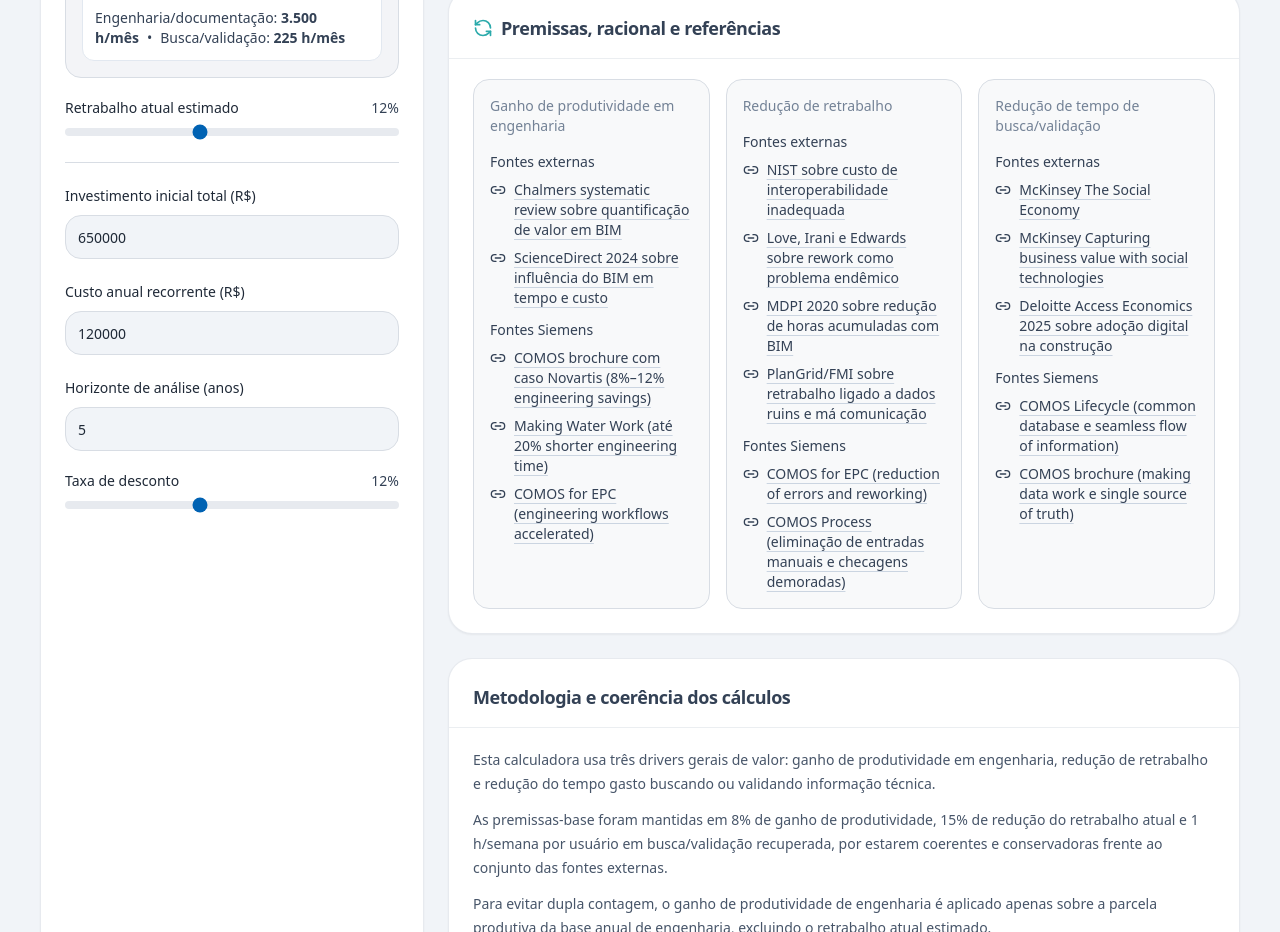
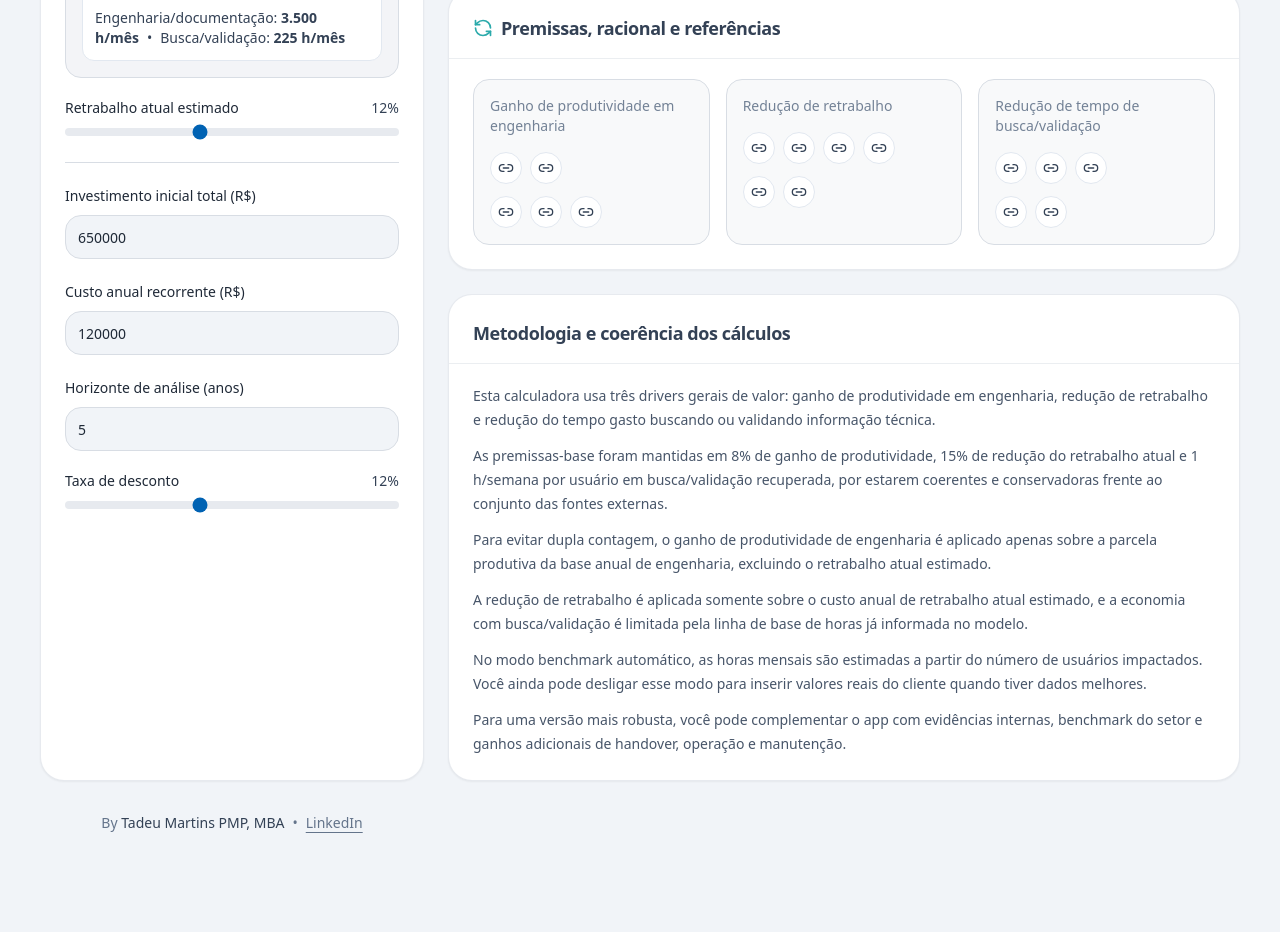
Before and after one commit to TadeuMartins/COMOS_CALCULATOR, a React (Vite) app: page / in a window 1280 px wide. Shown: the part 880-1812 px from the top of the page. After the commit the page ends 1753 px from the top, so only its background shows below. Built offline with nearby package versions, Linux system fonts and the light colour scheme.

Commit message:
fix: simplify assumptions source links
Co-authored-by: TadeuMartins <156713091+TadeuMartins@users.noreply.github.com>

```diff
--- a/comos_roi_calculator_app.tsx
+++ b/comos_roi_calculator_app.tsx
@@ -700,24 +700,22 @@ function SourceList({
   itemTitle: string;
 }) {
   return (
-    <div>
-      <div className="mb-2 text-sm font-medium text-slate-700">{title}</div>
-      <ul className="space-y-2 text-sm">
+    <ul className="flex flex-wrap gap-2" aria-label={title}>
         {sources.map((source, index) => (
           <li key={source.url}>
             <a
               href={source.url}
               target="_blank"
               rel="noreferrer"
-              aria-label={`${itemTitle} source ${index + 1}`}
-              className="inline-flex items-start gap-2 text-slate-700 underline decoration-slate-300 underline-offset-4 transition hover:text-slate-900"
+              aria-label={`${itemTitle} — ${title}: ${source.label}`}
+              title={source.label}
+              className="inline-flex h-8 w-8 items-center justify-center rounded-full border border-slate-200 bg-white text-slate-700 transition hover:border-slate-400 hover:text-slate-900"
             >
-              <Link2 className="mt-0.5 h-4 w-4 shrink-0" />
-              <span>{source.label}</span>
+              <Link2 className="h-4 w-4 shrink-0" />
+              <span className="sr-only">{source.label}</span>
             </a>
           </li>
         ))}
       </ul>
-    </div>
   );
 }
```
